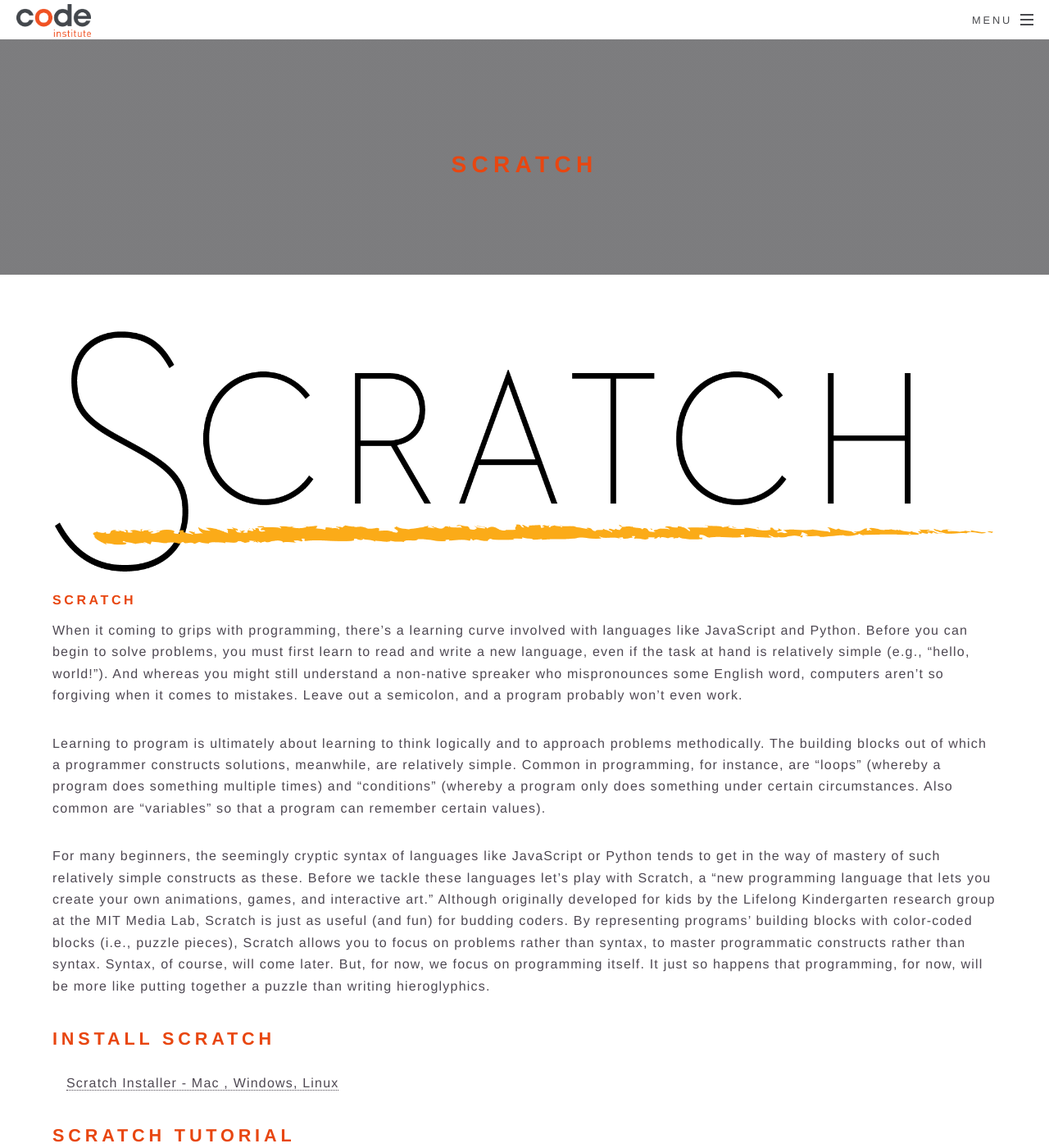
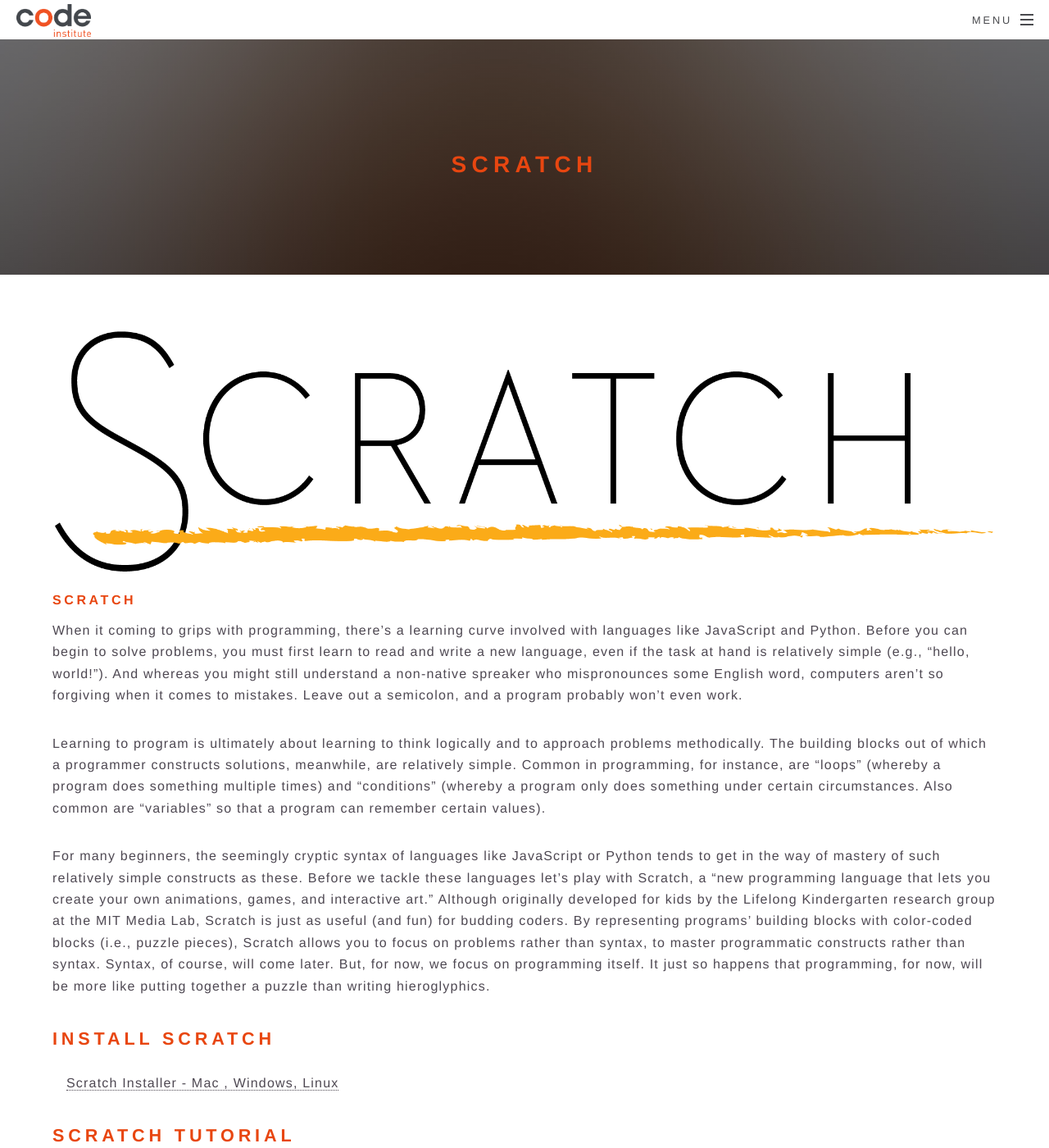
Before and after one commit to Code-Institute-Org/Full-Stack-Web-Developer-Stream-0, a Jekyll site: the page built from _pages/scratch.md, in a window 1280 px wide and 1400 px high. Shown: the whole window at 82% size. Built offline with Jekyll 4.4.1, drawn with Linux system fonts in a browser that asks for light colours.

Commit message:
Fix header images

```diff
--- a/css/main.scss
+++ b/css/main.scss
@@ -990,7 +990,7 @@
 				display: block;
 				width: 100%;
 				height: auto;
-				max-height: 100%;
+				max-height: 100% !important;
 			}
 		}
 
@@ -1725,7 +1725,7 @@
 			background-repeat: no-repeat;
 			background-size: cover;
 			text-align: center;
-			background:
+			/*background:
 			linear-gradient(
       			rgba(74, 74, 79, 0.4),
       			rgba(74, 74, 79, 0.4)
@@ -1735,7 +1735,7 @@
 		-webkit-background-size: cover;
   -moz-background-size: cover;
   -o-background-size: cover;
-  background-size: cover;
+  background-size: cover;*/
 
 			h2 {
 				font-size: 1.75em;
--- a/index.html
+++ b/index.html
@@ -36,7 +36,7 @@
 				<!-- Two -->
 					<section id="two" class="wrapper alt style2">
 						<section class="spotlight">
-							<div class="image"><img src="assets/Chatting.jpg"alt="" /></div><div class="content">
+							<div class="image"><img src="assets/Chatting.jpg" alt="" /></div><div class="content">
 								<h2>Frontend</h2>
 								<p>Learn how to build and design modern web applications using HTML, CSS3 and JavaScript</p>
 							</div>
```
Also changed, not shown: 2 other files.
